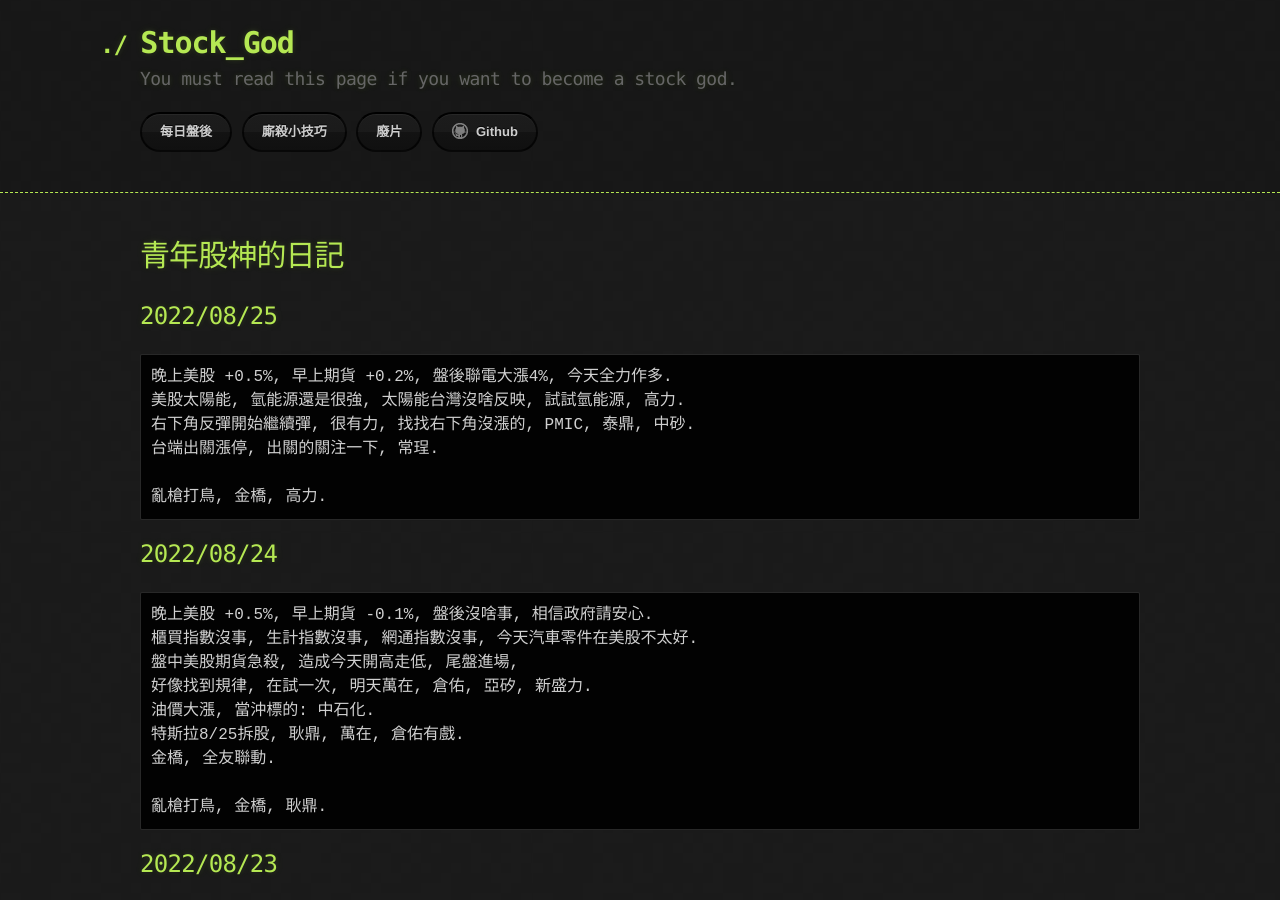
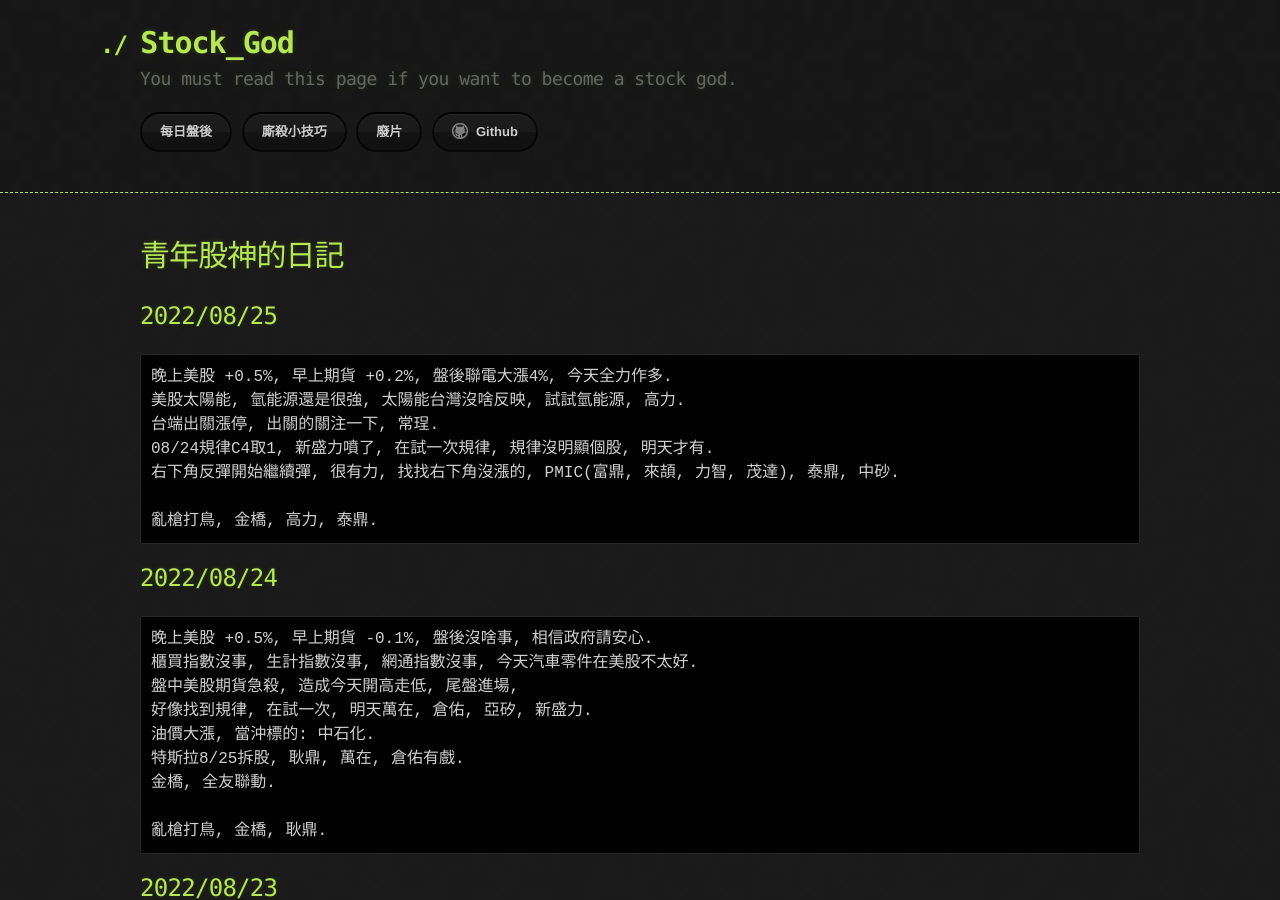
Before and after one commit to lepg5487/Stock_God, a Jekyll site: the page built from index.md, in a window 1280 px wide and 900 px high. Built offline with Jekyll 4.4.1, drawn with Linux system fonts in a browser that asks for light colours; our own code applies the rules of GitHub Pages for plain Markdown files.

Commit message:
Update index.md

````diff
--- a/index.md
+++ b/index.md
@@ -8,10 +8,11 @@ layout: testlayouts
 ```
 晚上美股 +0.5%, 早上期貨 +0.2%, 盤後聯電大漲4%, 今天全力作多.
 美股太陽能, 氫能源還是很強, 太陽能台灣沒啥反映, 試試氫能源, 高力.
-右下角反彈開始繼續彈, 很有力, 找找右下角沒漲的, PMIC, 泰鼎, 中砂.
 台端出關漲停, 出關的關注一下, 常珵.
-
-亂槍打鳥, 金橋, 高力.
+08/24規律C4取1, 新盛力噴了, 在試一次規律, 規律沒明顯個股, 明天才有.
+右下角反彈開始繼續彈, 很有力, 找找右下角沒漲的, PMIC(富鼎, 來頡, 力智, 茂達), 泰鼎, 中砂.
+
+亂槍打鳥, 金橋, 高力, 泰鼎.
 ```
 
 ## 2022/08/24
````
